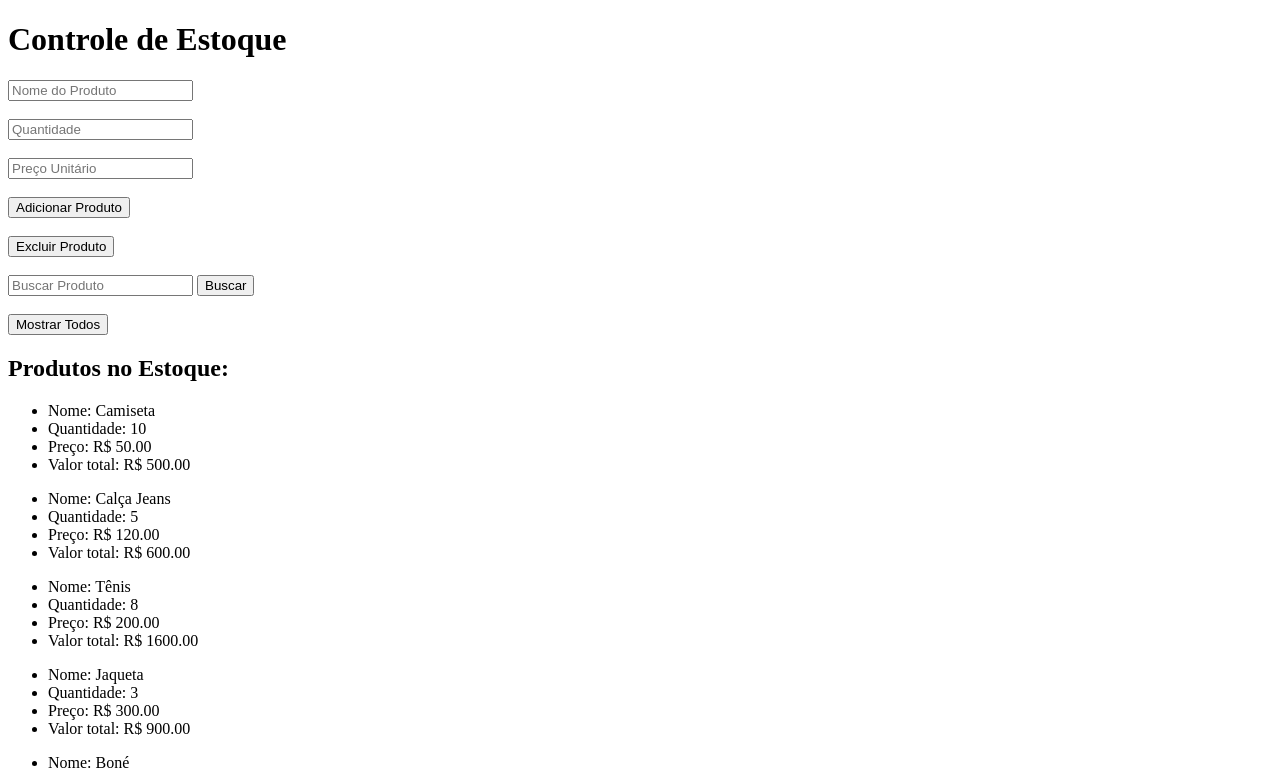
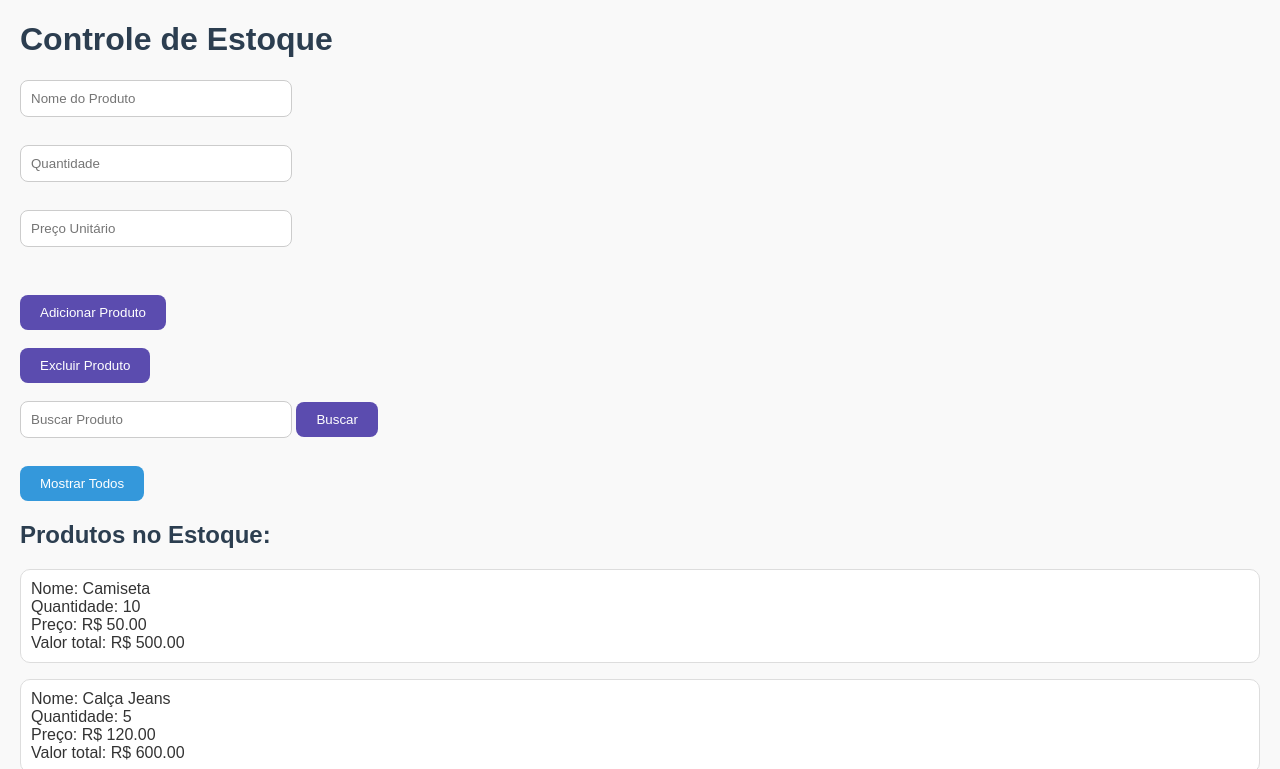
Before and after one commit to wallessonf/controledeestoque, a plain HTML site: page index.html in a window 1280 px wide. Both pictures are taken after a click on the button "Mostrar Todos". Shown: the top 769 px of the page. Drawn offline with Linux system fonts and the light colour scheme.

Commit message:
Adicionando o arquivo style.css

```diff
--- a/index.html
+++ b/index.html
@@ -3,23 +3,27 @@
 <head>
     <meta charset="UTF-8">
     <title>Controle de Estoque - JSON</title>
-
+    <link rel="stylesheet" href="style.css">
 </head>
 <body>
     <h1>Controle de Estoque</h1>
 
+    <div class="digiteDados">
     <input type="text" id="nomeProduto" placeholder="Nome do Produto"><br><br>
     <input type="number" id="quantidadeProduto" placeholder="Quantidade"><br><br>
     <input type="number" id="precoProduto" placeholder="Preço Unitário"><br><br>
+    </div>
 
+    <div class="doisBotoes">
     <button onclick="adicionarProduto()">Adicionar Produto</button><br><br>
     <button onclick="excluirProduto()">Excluir Produto</button><br><br>
+    </div>
 
     <input type="text" id="buscaProduto" placeholder="Buscar Produto">
     <button onclick="buscarProduto()">Buscar</button><br><br>
     <div id="produtoEncontrado" ></div>
 
-    <button onclick="mostrarTodos()">Mostrar Todos</button>
+    <button onclick="mostrarTodos()" class="mostrarTodos">Mostrar Todos</button>
 
     <h2>Produtos no Estoque:</h2>
     <div id="listaProdutos"></div>
--- /dev/null
+++ b/style.css
@@ -0,0 +1,74 @@
+body {
+    font-family: Arial, sans-serif;
+    background-color: #f9f9f9;
+    margin: 20px;
+    padding: 0;
+    color: #333;
+}
+
+h1, h2, h3 {
+    color: #2c3e50;
+}
+
+input[type="text"],
+input[type="number"] {
+    padding: 10px;
+    width: 250px;
+    border: 1px solid #ccc;
+    border-radius: 8px;
+    margin-bottom: 10px;
+}
+
+button {
+    padding: 10px 20px;
+    background-color: #5b4caf;
+    color: white;
+    border: none;
+    border-radius: 8px;
+    cursor: pointer;
+    transition: background-color 0.3s;
+}
+
+button:hover {
+    background-color: #5b4caf;
+}
+
+.mostrarTodos {
+    background-color: #3498db;
+}
+
+.mostrarTodos:hover {
+    background-color: #2980b9;
+}
+
+.digiteDados {
+    margin-bottom: 20px;
+}
+
+.doisBotoes button {
+    margin-right: 10px;
+}
+
+#listaProdutos ul {
+    background-color: #ffffff;
+    border: 1px solid #ddd;
+    border-radius: 10px;
+    padding: 10px;
+    margin-bottom: 10px;
+    list-style-type: none;
+}
+
+#produtoEncontrado ul {
+    background-color: #ffffcc;
+    border: 1px solid #ccc;
+    border-radius: 10px;
+    padding: 10px;
+    margin-bottom: 10px;
+    list-style-type: none;
+}
+
+#totalEstoque {
+    font-weight: bold;
+    color: #e67e22;
+    margin-top: 10px;
+}
```
